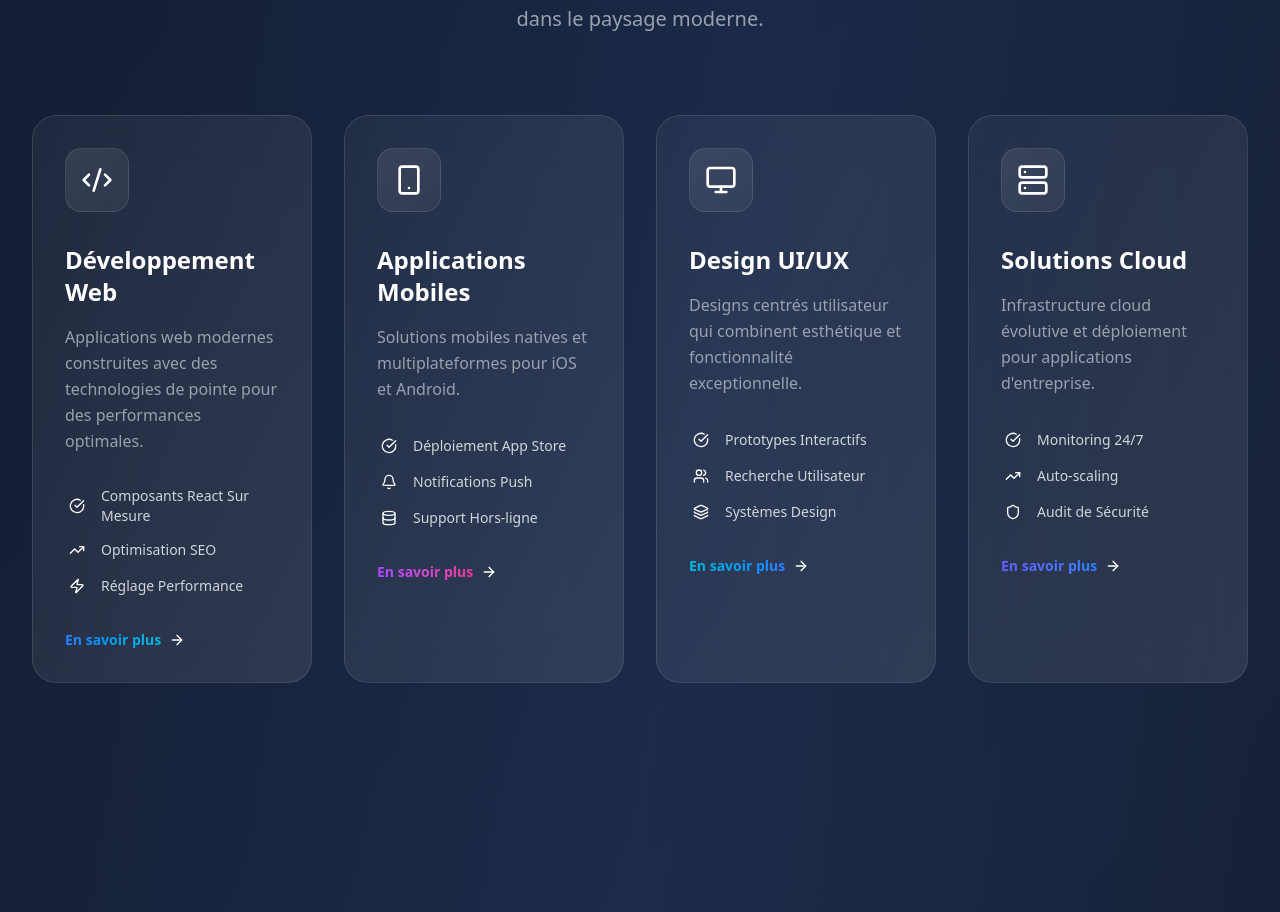
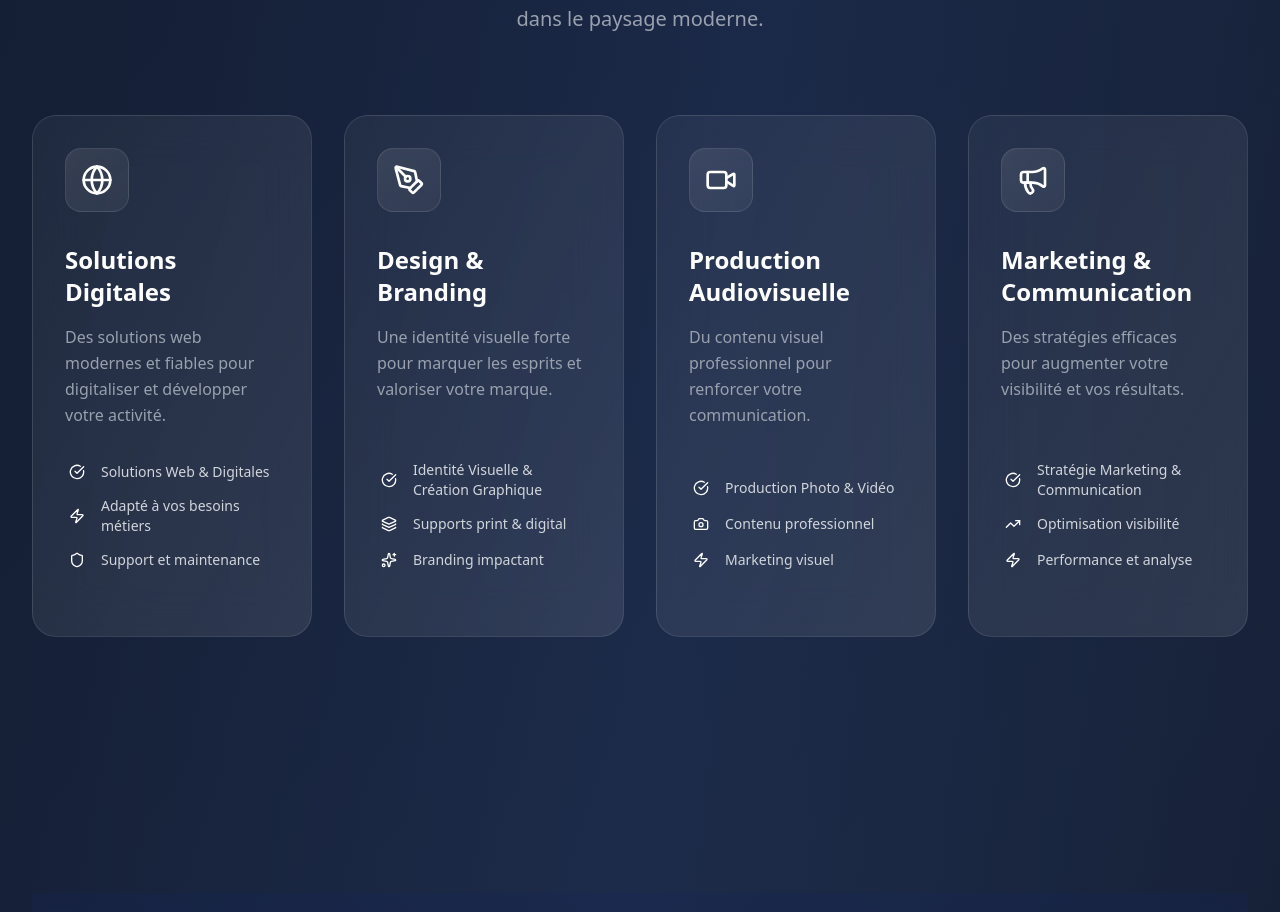
Before and after one commit to moon3im/iteam, a Next.js app: page / in a window 1280 px wide. Shown: the part 3345-4257 px from the top of the page. Built offline with nearby package versions, Linux system fonts and the light colour scheme; grey boxes are pictures that could not be loaded.

Commit message:
fix : content improvment

```diff
--- a/src/app/home/components/ServciesSection.tsx
+++ b/src/app/home/components/ServciesSection.tsx
@@ -2,7 +2,7 @@
 "use client";
 
 import { motion } from "framer-motion";
-import { Sparkles, Code2, Smartphone as Phone, Monitor, Server, CheckCircle, TrendingUp, Zap, Users, Shield, Bell, Database as DbIcon, Layers } from "lucide-react";
+import { Sparkles, Code2, Smartphone as Phone, Monitor, Server, CheckCircle, TrendingUp, Zap, Users, Shield, Bell, Database as DbIcon, Layers, Globe, PenTool, Video, Camera, Megaphone } from "lucide-react";
 import { GradientText } from "@/components/ui/GradientText";
 import { ServiceCard } from "../components/ServiceCard";
 
@@ -14,57 +14,85 @@ interface ServiceItem {
   degrade: string;
   listeFonctionnalites: Array<{ texte: string; icone: React.ReactNode }>;
 }
-
 const services: ServiceItem[] = [
   {
-    icone: <Code2 className="w-8 h-8" />,
-    titre: "Développement Web",
-    description: "Applications web modernes construites avec des technologies de pointe pour des performances optimales.",
-    fonctionnalites: ["React/Next.js", "TypeScript", "Responsive", "PWA"],
+    icone: <Globe className="w-8 h-8" />,
+    titre: "Solutions Digitales",
+    description: "Des solutions web modernes et fiables pour digitaliser et développer votre activité.",
+    fonctionnalites: [
+      "Création de sites web vitrine & sur mesure",
+      "Développement web et solutions digitales personnalisées",
+      "Applications web professionnelles",
+      "Hébergement web sécurisé et performant",
+      "Maintenance et support technique",
+      "Intégration de services et outils digitaux"
+    ],
     degrade: "from-blue-500 to-cyan-500",
     listeFonctionnalites: [
-      { texte: "Composants React Sur Mesure", icone: <CheckCircle className="w-4 h-4" /> },
-      { texte: "Optimisation SEO", icone: <TrendingUp className="w-4 h-4" /> },
-      { texte: "Réglage Performance", icone: <Zap className="w-4 h-4" /> }
+      { texte: "Solutions Web & Digitales", icone: <CheckCircle className="w-4 h-4" /> },
+      { texte: "Adapté à vos besoins métiers", icone: <Zap className="w-4 h-4" /> },
+      { texte: "Support et maintenance", icone: <Shield className="w-4 h-4" /> }
     ]
   },
   {
-    icone: <Phone className="w-8 h-8" />,
-    titre: "Applications Mobiles",
-    description: "Solutions mobiles natives et multiplateformes pour iOS et Android.",
-    fonctionnalites: ["React Native", "Flutter", "iOS/Android", "App Store"],
+    icone: <PenTool className="w-8 h-8" />,
+    titre: "Design & Branding",
+    description: "Une identité visuelle forte pour marquer les esprits et valoriser votre marque.",
+    fonctionnalites: [
+      "Création d’identité visuelle & branding",
+      "Design graphique print & digital",
+      "Impressions professionnelles tous types",
+      "Création de supports publicitaires",
+      "Chartes graphiques & déclinaisons",
+      "Visuels marketing et promotionnels"
+    ],
     degrade: "from-purple-500 to-pink-500",
     listeFonctionnalites: [
-      { texte: "Déploiement App Store", icone: <CheckCircle className="w-4 h-4" /> },
-      { texte: "Notifications Push", icone: <Bell className="w-4 h-4" /> },
-      { texte: "Support Hors-ligne", icone: <DbIcon className="w-4 h-4" /> }
+      { texte: "Identité Visuelle & Création Graphique", icone: <CheckCircle className="w-4 h-4" /> },
+      { texte: "Supports print & digital", icone: <Layers className="w-4 h-4" /> },
+      { texte: "Branding impactant", icone: <Sparkles className="w-4 h-4" /> }
     ]
   },
   {
-    icone: <Monitor className="w-8 h-8" />,
-    titre: "Design UI/UX",
-    description: "Designs centrés utilisateur qui combinent esthétique et fonctionnalité exceptionnelle.",
-    fonctionnalites: ["Figma", "Prototypage", "Tests Utilisateurs", "Systèmes Design"],
+    icone: <Video className="w-8 h-8" />,
+    titre: "Production Audiovisuelle",
+    description: "Du contenu visuel professionnel pour renforcer votre communication.",
+    fonctionnalites: [
+      "Photographie professionnelle",
+      "Vidéos promotionnelles & corporate",
+      "Reels, stories et formats courts",
+      "Création de contenu pour réseaux sociaux",
+      "Montage et post-production",
+      "Contenu visuel orienté marketing"
+    ],
     degrade: "from-cyan-500 to-blue-500",
     listeFonctionnalites: [
-      { texte: "Prototypes Interactifs", icone: <CheckCircle className="w-4 h-4" /> },
-      { texte: "Recherche Utilisateur", icone: <Users className="w-4 h-4" /> },
-      { texte: "Systèmes Design", icone: <Layers className="w-4 h-4" /> }
+      { texte: "Production Photo & Vidéo", icone: <CheckCircle className="w-4 h-4" /> },
+      { texte: "Contenu professionnel", icone: <Camera className="w-4 h-4" /> },
+      { texte: "Marketing visuel", icone: <Zap className="w-4 h-4" /> }
     ]
   },
   {
-    icone: <Server className="w-8 h-8" />,
-    titre: "Solutions Cloud",
-    description: "Infrastructure cloud évolutive et déploiement pour applications d'entreprise.",
-    fonctionnalites: ["AWS/Azure", "DevOps", "Microservices", "Kubernetes"],
+    icone: <Megaphone className="w-8 h-8" />,
+    titre: "Marketing & Communication",
+    description: "Des stratégies efficaces pour augmenter votre visibilité et vos résultats.",
+    fonctionnalites: [
+      "Marketing digital",
+      "Gestion professionnelle des réseaux sociaux",
+      "Création de stratégies de contenu",
+      "Publicité en ligne (Meta, campagnes sponsorisées)",
+      "Stratégie de communication globale",
+      "Analyse, suivi et optimisation des performances"
+    ],
     degrade: "from-indigo-500 to-blue-500",
     listeFonctionnalites: [
-      { texte: "Monitoring 24/7", icone: <CheckCircle className="w-4 h-4" /> },
-      { texte: "Auto-scaling", icone: <TrendingUp className="w-4 h-4" /> },
-      { texte: "Audit de Sécurité", icone: <Shield className="w-4 h-4" /> }
+      { texte: "Stratégie Marketing & Communication", icone: <CheckCircle className="w-4 h-4" /> },
+      { texte: "Optimisation visibilité", icone: <TrendingUp className="w-4 h-4" /> },
+      { texte: "Performance et analyse", icone: <Zap className="w-4 h-4" /> }
     ]
   }
 ];
+
 
 export const ServicesSection = () => {
   return (
--- a/src/app/home/components/ServiceCard.tsx
+++ b/src/app/home/components/ServiceCard.tsx
@@ -14,7 +14,6 @@ interface ServiceCardProps {
   listeFonctionnalites?: { texte: string; icone: React.ReactNode }[];
   index: number;
 }
-
 export const ServiceCard = ({
   icone,
   titre,
@@ -31,7 +30,7 @@ export const ServiceCard = ({
       viewport={{ once: true }}
       transition={{ duration: 0.6, delay: index * 0.1 }}
       whileHover={{ y: -10 }}
-      className="relative group"
+      className="relative group h-full flex flex-col" // ← اضفنا h-full و flex-col
     >
       {/* Effet de lueur */}
       <div className={cn(
@@ -39,7 +38,7 @@ export const ServiceCard = ({
         degrade.replace("from-", "from-").replace("to-", "to-")
       )} />
 
-      <div className="relative h-full p-8 rounded-3xl bg-gradient-to-br from-white/5 to-white/10 backdrop-blur-xl border border-white/10 group-hover:border-white/30 transition-all duration-300">
+      <div className="relative p-8 rounded-3xl bg-gradient-to-br from-white/5 to-white/10 backdrop-blur-xl border border-white/10 group-hover:border-white/30 transition-all duration-300 flex flex-col flex-1">
         {/* Icône */}
         <div className="mb-8">
           <div className="relative w-16 h-16 rounded-2xl bg-gradient-to-br from-white/10 to-white/5 border border-white/10 flex items-center justify-center">
@@ -54,7 +53,7 @@ export const ServiceCard = ({
 
         {/* Titre & Description */}
         <h3 className="text-2xl font-bold text-white mb-4">{titre}</h3>
-        <p className="text-gray-400 leading-relaxed mb-8">{description}</p>
+        <p className="text-gray-400 leading-relaxed mb-8 flex-1">{description}</p> {/* ← flex-1 هنا لتعبئة المساحة */}
 
         {/* Fonctionnalités */}
         <div className="space-y-3 mb-8">
@@ -83,20 +82,6 @@ export const ServiceCard = ({
             </div>
           )}
         </div>
-
-        {/* Appel à l'action */}
-        <button className="flex items-center gap-2 text-sm font-semibold group/btn">
-          <span className={cn(
-            "bg-gradient-to-r bg-clip-text text-transparent",
-            degrade
-          )}>
-            En savoir plus
-          </span>
-          <ArrowRight className={cn(
-            "w-4 h-4 transition-transform group-hover/btn:translate-x-1",
-            degrade.replace("from-", "text-").split(" ")[0]
-          )} />
-        </button>
       </div>
     </motion.div>
   );
```
